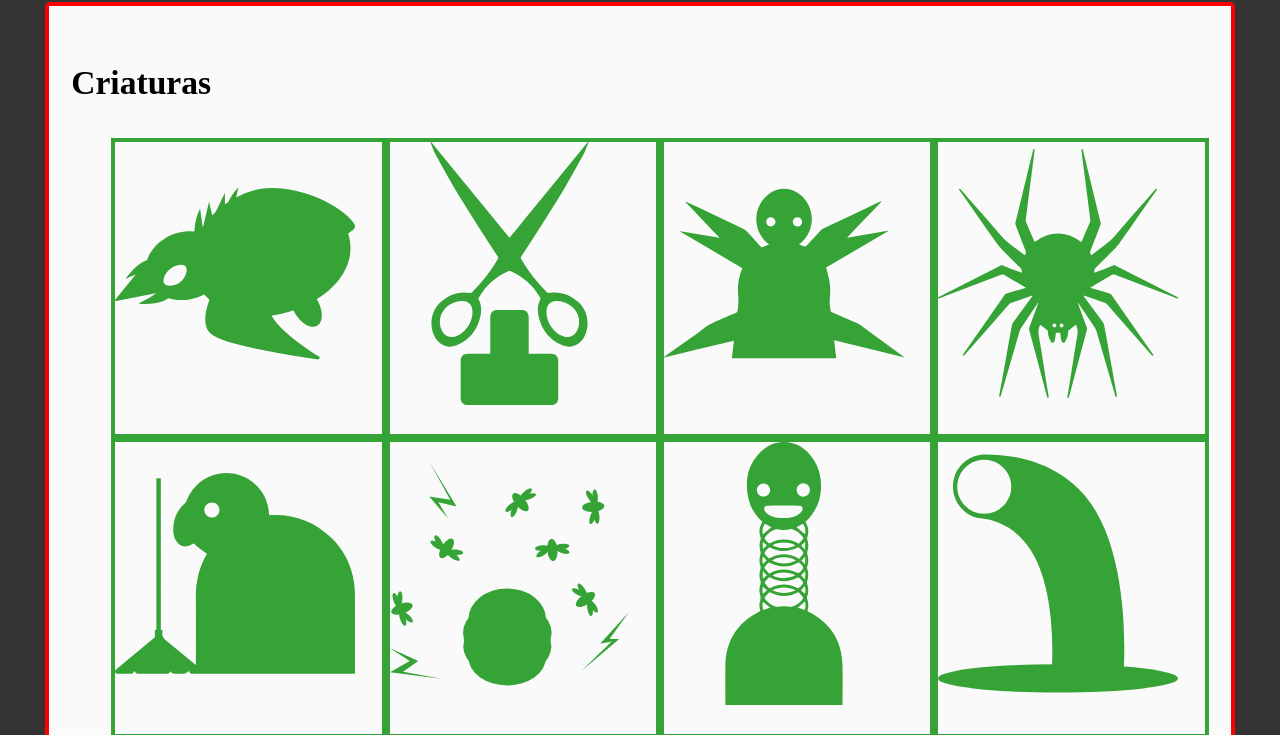
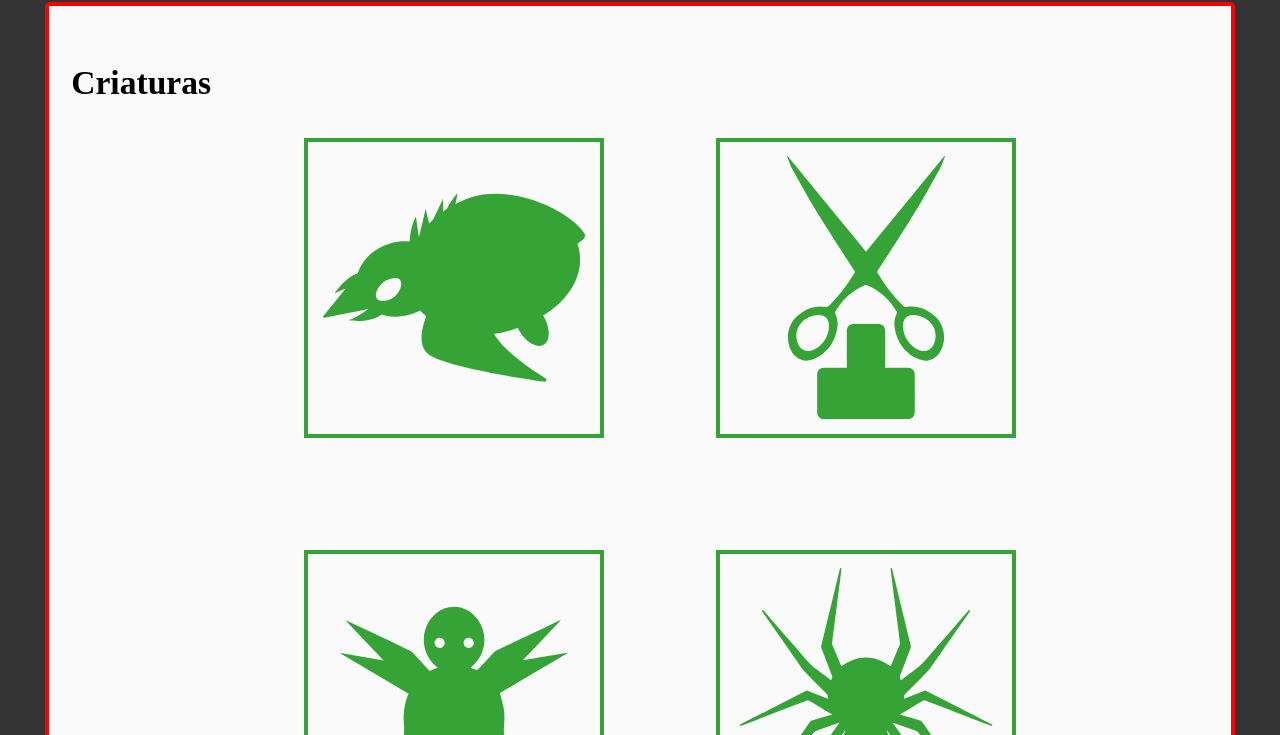
Before and after one commit to Quepongo10/Companypedia, a plain HTML site: page index.html in a window 1280 px wide. Shown: the part 796-1531 px from the top of the page. Drawn offline with nearby package versions, Linux system fonts and the light colour scheme; a script that the page names is missing; a web font is replaced by a local one.

Commit message:
un intento de arreglo con lo anterior

```diff
--- a/styles.css
+++ b/styles.css
@@ -57,26 +57,31 @@ article {
   display: flex;
   flex-wrap: wrap;
   justify-content: center;
-  align-items: center;
-  /* gap: 1rem; */
+  /* align-items: center; */
+  gap: 5rem;
 }
 
 /* Arreglar los px de aquí para responsividad */
 .flex-container > li {
     width: 300px;
     height: 300px;
+    /* margin-inline: 0.5%; */
+    /* margin-bottom: 5%; */
+    display: flex;
+    align-items: center;
+    justify-content: center;
     box-sizing: border-box;
     border: 4px solid #35A335;
     list-style-type: none;
-    flex: 1 1 250px;
-    aspect-ratio: 4/3;
-    overflow: hidden;
+    /* flex: 1 1 250px; */
+    /* aspect-ratio: 4/3; */
+    /* overflow: hidden; */
 }
 
 .flex-container > li img {
     width: 90%;
     height: 90%;
-    display: block;
+    /* display: block; */
     /* object-fit: cover; */
 }
 
```
Also changed, not shown: index2.html (deleted, +0 -29 lines).
